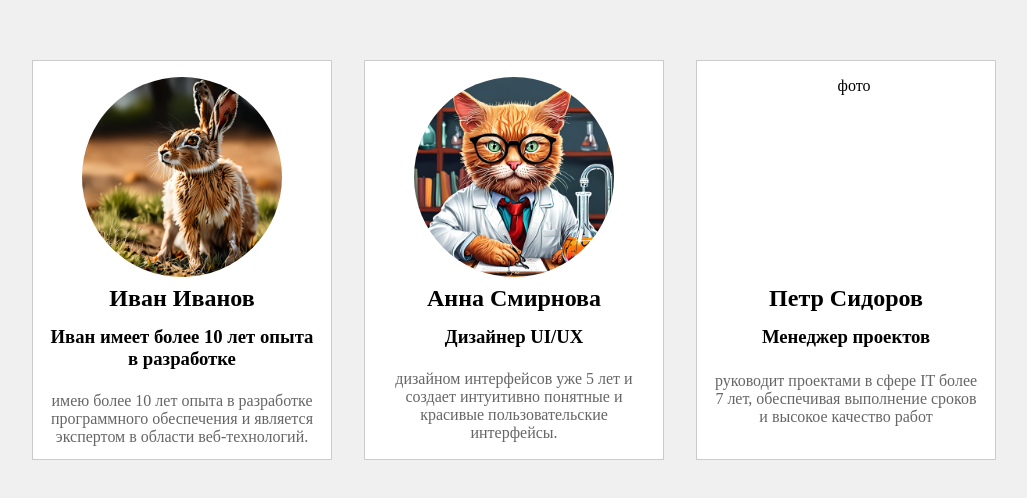
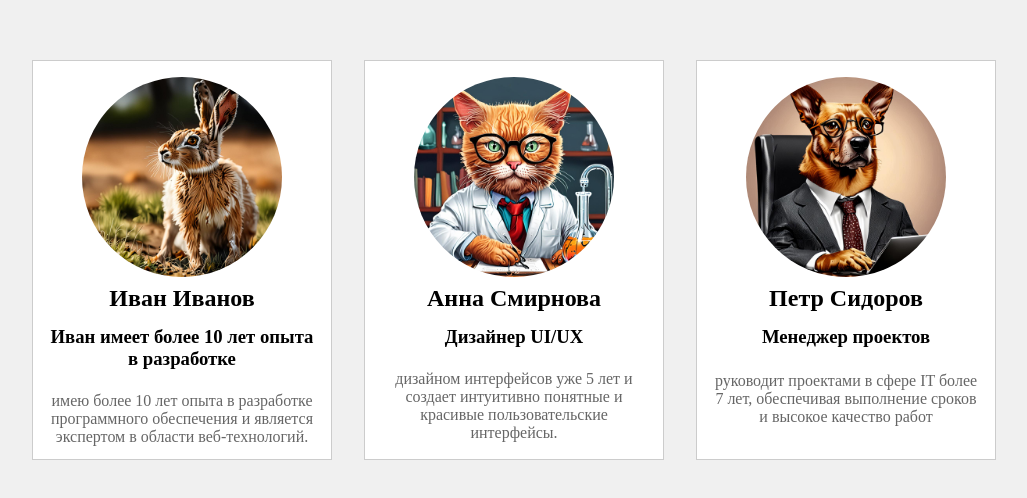
Before and after one commit to maximys213/-., a plain HTML site: page index.html in a window 1280 px wide. Shown: the part 140-638 px from the top of the page, without its empty margins (126-1153 px from the left). Drawn offline with Linux system fonts and the light colour scheme; the site is published under a folder, as on GitHub Pages, so addresses that start at the root find nothing.

Commit message:
Update index.html

```diff
--- a/index.html
+++ b/index.html
@@ -19,7 +19,7 @@
     <p>дизайном интерфейсов уже 5 лет и создает интуитивно понятные и красивые пользовательские интерфейсы.</p>
 </div>
 <div>
-    <img src="/dog.png" alt="фото">
+    <img src="dog.png" alt="фото">
     <h2>Петр Сидоров</h2>
     <h3>Менеджер проектов</h3>
     <p>руководит проектами в сфере IT более 7 лет, обеспечивая выполнение сроков и высокое качество работ</p>
```
